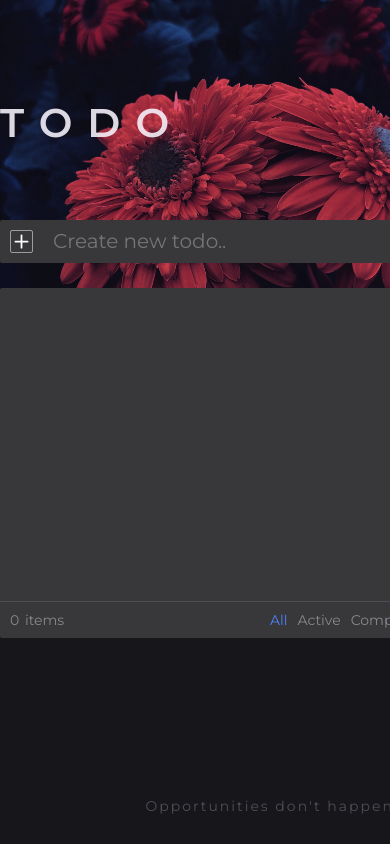
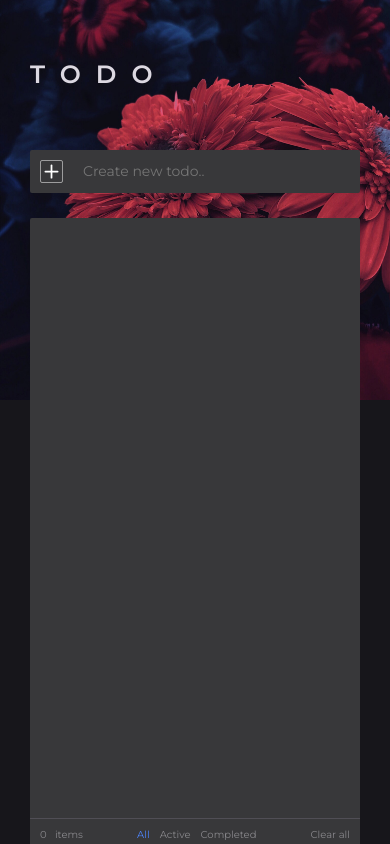
Before and after one commit to VladMudryy/project--todoList, a website with bundled scripts: page src/index.html in a window 390 px wide. Built offline with nearby package versions, Linux system fonts and the light colour scheme.

Commit message:
create responsive structure, resolve micro bug with counter

```diff
--- a/src/assets/css/style.css
+++ b/src/assets/css/style.css
@@ -11,6 +11,10 @@ body {
     font-weight: 400;
     color: rgba(243, 238, 247, 0.9);
     scrollbar-color: rgb(56, 56, 58);
+}
+
+@media (min-width: 768px) {
+
 }
 
 .wrapper {
@@ -27,7 +31,31 @@ main {
 .container {
     width: 700px;
     margin: 0 auto;
+    height: 100%;
 }
+
+@media (max-width: 768px) {
+    body {
+        font-size: 14px;
+    }
+
+    .container {
+        width: 500px;
+    }
+}
+
+@media (max-width: 550px) {
+    .container {
+        width: 400px;
+    }
+}
+
+@media (max-width: 452px) {
+    .container {
+        width: 330px;
+    }
+}
+
 /* Scroll */
 
 .items__list::-webkit-scrollbar {
@@ -59,10 +87,34 @@ main {
     margin-top: 100px;
 }
 
+@media (max-width: 768px) {
+    .header__content {
+        margin-top: 80px;
+    }
+}
+
+@media (max-width: 550px) {
+    .header__content {
+        margin-top: 60px;
+    }
+}
+
 .header__content h1 {
     font-weight: 600;
     font-size: 40px;
     letter-spacing: 15px;
+}
+
+@media (max-width: 768px) {
+    .header__content h1 {
+        font-size: 30px;
+    }
+}
+
+@media (max-width: 550px) {
+    .header__content h1 {
+        font-size: 25px;
+    }
 }
 
 .changer {
@@ -76,6 +128,35 @@ main {
     margin-top: -180px;
     z-index: 50;
 }
+
+@media (max-width: 768px) {
+    .main {
+        margin-top: -220px;
+    }
+}
+
+@media (max-width: 550px) {
+    .main {
+        margin-top: -250px;
+    }
+}
+
+.main__content {
+    height: 565px;
+}
+
+@media (max-width: 768px) {
+    .main__content {
+        height: 603px;
+    }
+}
+
+@media (max-width: 550px) {
+    .main__content {
+        height: 630px;
+    }
+}
+
 .add-item {
     background-color:rgb(56, 56, 58);
     padding: 10px;
@@ -122,8 +203,23 @@ main {
     display: flex;
     flex-direction: column;
     min-height: 350px;
-    max-height: 350px;
     overflow: hidden;
+}
+
+.items__content {
+    height: 880px;
+}
+
+@media (max-width: 768px) {
+    .items__content {
+        height: 950px;
+    }
+}
+
+@media (max-width: 550px) {
+    .items__content {
+        height: 1000px;
+    }
 }
 
 .items__list {
@@ -153,6 +249,18 @@ main {
     color: rgb(136, 135, 139);
     padding: 10px;
     border-top: 1px solid rgb(80, 78, 85);
+}
+
+@media (max-width: 768px) {
+    .items__footer {
+        font-size: 12px;
+    }
+}
+
+@media (max-width: 550px) {
+    .items__footer {
+        font-size: 10px;
+    }
 }
 
 .items__footer ul {
@@ -259,6 +367,12 @@ main {
     letter-spacing: 0.5px
 }
 
+@media (max-width: 768px) {
+    .checkbox__container div {
+        font-size: 14px;
+    }
+}
+
 .text-line {
     text-decoration: line-through;
 }
@@ -278,6 +392,12 @@ main {
     color: rgb(80, 78, 85);
 }
 
+@media (max-width: 768px) {
+    .footer__quote {
+        font-size: 10px;
+    }
+}
+
 /* Services */
 
 .on {
--- a/src/index.html
+++ b/src/index.html
@@ -13,7 +13,7 @@
             <div class="container">
                 <div class="header__content">
                     <h1>TODO</h1>
-                    <img class="changer" src="assets/img/icons/switcher_white.svg" alt="switcher">
+                    <!-- <img class="changer" src="assets/img/icons/switcher_white.svg" alt="switcher">  -->
                 </div>
             </div>
         </header>
--- a/src/js/main.js
+++ b/src/js/main.js
@@ -39,8 +39,8 @@ window.addEventListener('DOMContentLoaded', () => {
 
     // Load todos from localStorage
 
-    const arrayOfTodos = [],
-          arrayOfLocal = [];
+    const arrayOfTodos = [], // for storage todos
+          arrayOfLocal = []; // additional for transform localStorage
 
     if (JSON.parse(localStorage.getItem('Todo-list'))) {
         JSON.parse(localStorage.getItem('Todo-list')).forEach(item => {
@@ -66,9 +66,8 @@ window.addEventListener('DOMContentLoaded', () => {
         arrayOfTodos.forEach(item => {
             item.render();
         });
-        itemQty.textContent = arrayOfTodos.length;
+        itemQty.textContent = arrayOfTodos.length; // updating counter
         localStorage.setItem('Todo-list', JSON.stringify(arrayOfTodos));
-
         const allItems = document.querySelectorAll('.item');
         allItems.forEach(item => {
         if (item.classList.contains('item-checked')) {
@@ -78,7 +77,7 @@ window.addEventListener('DOMContentLoaded', () => {
         itemsFilter.forEach(item => {
             item.classList.remove('on');
         });
-        itemsFilter[0].classList.add('on');
+        itemsFilter[0].classList.add('on'); // if user add new todo, switch filter to 'All'
     });
     }
 
@@ -110,7 +109,7 @@ window.addEventListener('DOMContentLoaded', () => {
         if (target && target.classList.contains('checkbox__img')) {
             removeTodo([...document.querySelectorAll('.item')].indexOf(target));
             target.parentElement.remove();
-            itemQty.textContent = arrayOfTodos.length;
+            itemQty.textContent = arrayOfTodos.length; // updating counter
         }
     });
 
@@ -184,6 +183,7 @@ window.addEventListener('DOMContentLoaded', () => {
     itemsClear.addEventListener('click', event => {
         itemListParent.innerHTML = '';
         arrayOfTodos.splice(0, arrayOfTodos.length);
+        itemQty.textContent = arrayOfTodos.length; // updating counter
         localStorage.clear();
     });
 });
```
